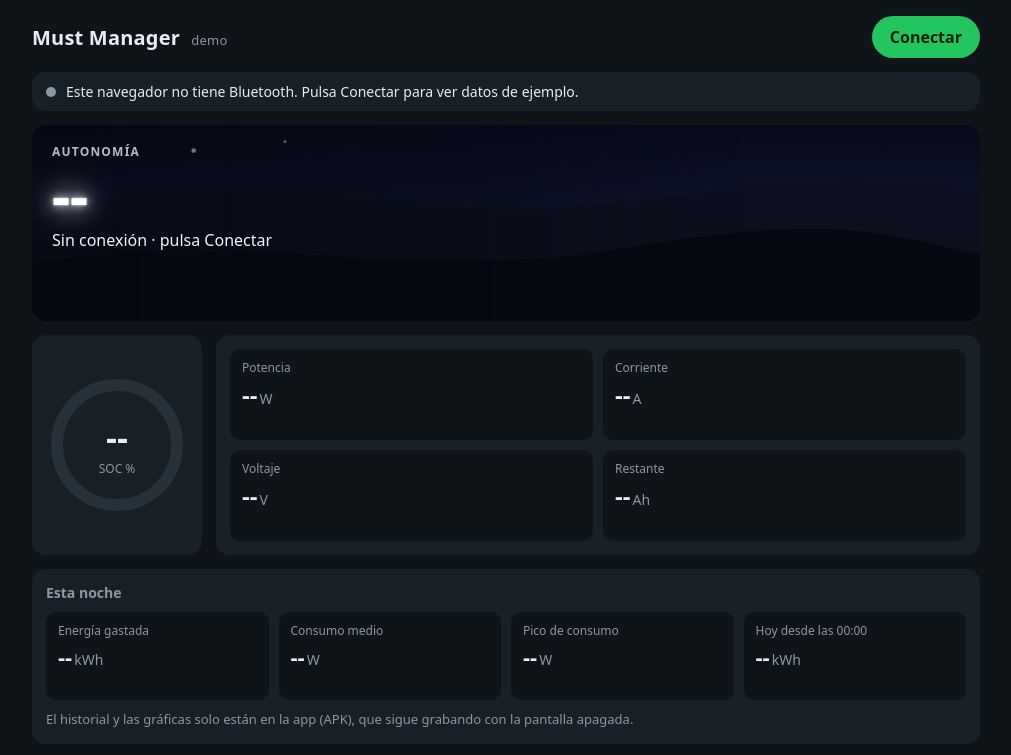
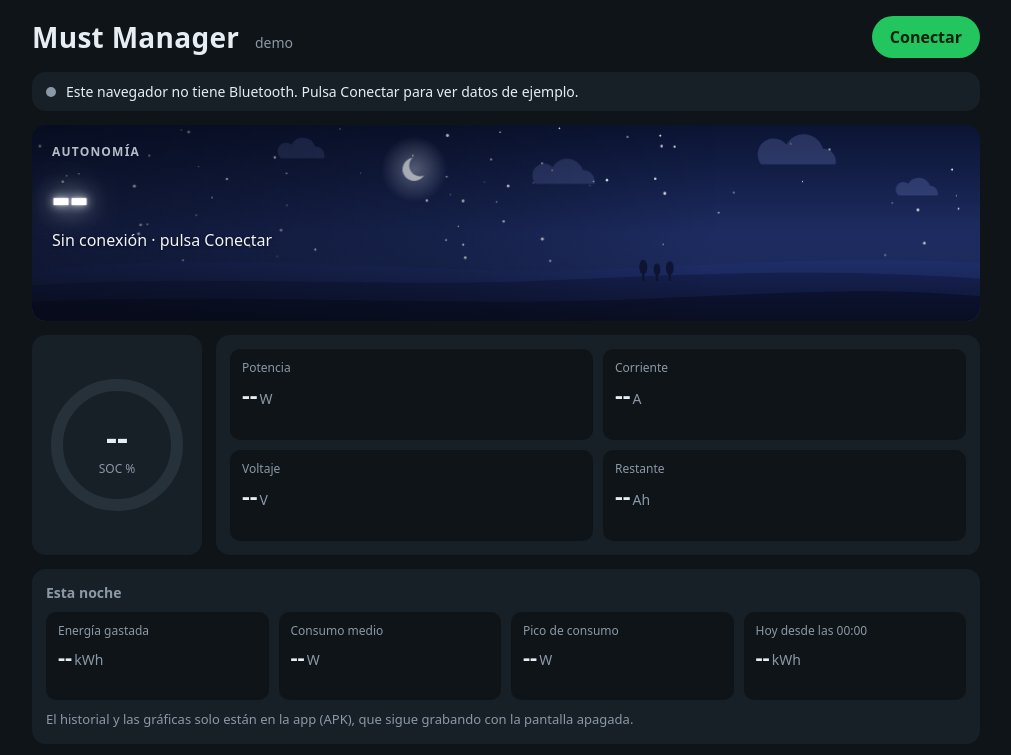
Before and after one commit to YoniValdes/must_manager, a plain HTML site: page app/index.html in a window 1280 px wide. Shown: the top 755 px of the page, without its empty margins (134-1145 px from the left). Drawn offline with Linux system fonts and the light colour scheme.

Commit message:
v0.13: escena de la autonomía inspirada en ilustración plana; título más grande
- Lienzo ancho (1000×200) con las proporciones de la tarjeta: antes se
  recortaba la parte alta y no se veían el sol de mediodía, la luna ni las nubes.
- Colinas más bajas en tres capas con arbolitos, nubes que se desplazan
  despacio y 70 estrellas. Paleta por momento: alba violeta, mañana prado,
  día azul, atardecer coral, crepúsculo violeta y noche azul marino.
- Velo inferior para que las pastillas se lean siempre.
- Título "Must Manager" a 28 px (22 px en móvil).
- Pruebas de diseño en el navegador: index.html?demo&hora=HH:MM.

Co-Authored-By: Claude Opus 5.5 <noreply@anthropic.com>

```diff
--- a/android/AndroidManifest.xml
+++ b/android/AndroidManifest.xml
@@ -1,7 +1,7 @@
 <?xml version="1.0" encoding="utf-8"?>
 <!-- Sin permiso INTERNET a propósito: la app no puede conectarse a la red aunque quisiera. -->
 <manifest xmlns:android="http://schemas.android.com/apk/res/android"
-    package="com.jhonny.mustmanager" android:versionCode="12" android:versionName="0.12">
+    package="com.jhonny.mustmanager" android:versionCode="13" android:versionName="0.13">
     <uses-sdk android:minSdkVersion="24" android:targetSdkVersion="34"/>
 
     <!-- Android 11 y anteriores -->
--- a/app/index.html
+++ b/app/index.html
@@ -23,8 +23,9 @@
     font-family: system-ui, -apple-system, "Segoe UI", Roboto, sans-serif; }
   body { padding: 16px; max-width: 980px; margin: 0 auto; }
   header { display: flex; align-items: center; gap: 12px; margin-bottom: 14px; }
-  header h1 { font-size: 20px; margin: 0; flex: 1; letter-spacing: .2px; }
-  header h1 small { color: var(--muted); font-weight: 400; font-size: 13px; margin-left: 6px; }
+  header h1 { font-size: 28px; font-weight: 800; margin: 0; flex: 1; letter-spacing: .3px; }
+  header h1 small { color: var(--muted); font-weight: 500; font-size: 14px; margin-left: 8px; letter-spacing: 0; }
+  @media (max-width: 480px) { header h1 { font-size: 22px; } }
   button { font: inherit; font-weight: 600; border: 0; border-radius: 999px; padding: 10px 18px;
     background: var(--good); color: #05210f; cursor: pointer; }
   button.secondary { background: var(--line); color: var(--text); }
@@ -64,9 +65,14 @@
   .eta[data-level="bad"] { --neon: #f87171; }
   .eta[data-level="charge"] { --neon: #38bdf8; }
   .eta .sky { position: absolute; inset: 0; width: 100%; height: 100%; }
-  /* Velo oscuro detrás del texto: el número se lee igual de bien con el cielo claro del mediodía */
+  /* Velos oscuros: a la izquierda detrás del número y abajo detrás de las pastillas,
+     para que el texto se lea igual con el cielo claro del mediodía */
   .eta::after { content: ""; position: absolute; inset: 0; pointer-events: none;
-    background: linear-gradient(90deg, rgba(5,8,18,.62) 0%, rgba(5,8,18,.38) 45%, rgba(5,8,18,0) 75%); }
+    background: linear-gradient(0deg, rgba(5,8,18,.62) 0%, rgba(5,8,18,.22) 26%, rgba(5,8,18,0) 45%),
+                linear-gradient(90deg, rgba(5,8,18,.55) 0%, rgba(5,8,18,.28) 45%, rgba(5,8,18,0) 72%); }
+  .sky .cloud { animation: drift 80s ease-in-out infinite alternate; }
+  .sky .cloud.slow { animation-duration: 120s; }
+  @keyframes drift { from { transform: translateX(-30px); } to { transform: translateX(30px); } }
   .eta .content { position: relative; z-index: 1; padding: 18px 20px; }
   .eta .label { color: rgba(230,237,243,.78); font-size: 12px; font-weight: 700; text-transform: uppercase; letter-spacing: 1.2px; }
   .eta .label span { text-transform: none; letter-spacing: 0; font-weight: 500; opacity: .8; }
@@ -85,7 +91,7 @@
   .sky #sunCore { animation: breathe 6s ease-in-out infinite alternate; transform-box: fill-box; transform-origin: center; }
   @keyframes twinkle { from { opacity: .25; } to { opacity: 1; } }
   @keyframes breathe { from { transform: scale(1); } to { transform: scale(1.08); } }
-  @media (prefers-reduced-motion: reduce) { .sky .star, .sky #sunCore { animation: none; } .eta { transition: none; } }
+  @media (prefers-reduced-motion: reduce) { .sky .star, .sky #sunCore, .sky .cloud { animation: none; } .eta { transition: none; } }
   /* Campana: rellena = alertas activas; solo silueta = desactivadas */
   #bell svg path:first-child { fill: none; transition: fill .2s; }
   #bell.on svg path:first-child { fill: currentColor; }
@@ -219,7 +225,7 @@
 </div>
 
 <div class="eta" id="eta" data-level="">
-  <svg class="sky" viewBox="0 0 400 200" preserveAspectRatio="xMidYMax slice" aria-hidden="true">
+  <svg class="sky" viewBox="0 0 1000 200" preserveAspectRatio="xMidYMax slice" aria-hidden="true">
     <defs>
       <radialGradient id="sunGlow"><stop offset="0" stop-color="#fff7d6"/><stop offset=".3" stop-color="#fde68a" stop-opacity=".85"/>
         <stop offset="1" stop-color="#fbbf24" stop-opacity="0"/></radialGradient>
@@ -229,8 +235,21 @@
     <g id="stars"></g>
     <g id="sun"><circle r="46" fill="url(#sunGlow)"/><circle id="sunCore" r="14" fill="#fff4c2"/></g>
     <g id="moon"><circle r="34" fill="url(#moonGlow)"/><circle r="12" fill="#f1f5ff" mask="url(#crescent)"/></g>
-    <path id="hillFar" d="M0 158 C 55 138, 120 146, 185 152 S 310 132, 400 146 L400 200 L0 200 Z"/>
-    <path id="hillNear" d="M0 176 C 80 160, 160 184, 245 170 S 350 160, 400 172 L400 200 L0 200 Z"/>
+    <g id="clouds">
+      <path class="cloud" d="M560 60 h60 a12 12 0 0 0 -12 -14 a17 17 0 0 0 -31 -3 a10 10 0 0 0 -17 17 z"/>
+      <path class="cloud slow" d="M790 40 h76 a13 13 0 0 0 -13 -16 a20 20 0 0 0 -37 -4 a12 12 0 0 0 -26 20 z"/>
+      <path class="cloud slow" d="M300 34 h44 a9 9 0 0 0 -9 -12 a13 13 0 0 0 -24 -2 a8 8 0 0 0 -11 14 z"/>
+      <path class="cloud" d="M930 72 h40 a8 8 0 0 0 -8 -10 a12 12 0 0 0 -22 -2 a7 7 0 0 0 -10 12 z"/>
+    </g>
+    <!-- Colinas bajas en tres capas (la mitad superior queda libre para el cielo) -->
+    <path id="hillFar" d="M0 150 C 150 132, 310 142, 470 148 S 800 128, 1000 142 L1000 200 L0 200 Z"/>
+    <path id="hillMid" d="M0 165 C 180 151, 370 167, 560 158 S 860 148, 1000 158 L1000 200 L0 200 Z"/>
+    <g id="trees">
+      <rect x="639" y="148" width="2.2" height="11"/><ellipse cx="640.1" cy="145" rx="4.2" ry="7.5"/>
+      <rect x="653" y="150" width="2.2" height="9"/><ellipse cx="654.1" cy="147.5" rx="3.5" ry="6.2"/>
+      <rect x="666" y="149" width="2.2" height="10"/><ellipse cx="667.1" cy="146" rx="4" ry="7"/>
+    </g>
+    <path id="hillNear" d="M0 181 C 220 170, 430 187, 650 177 S 900 168, 1000 176 L1000 200 L0 200 Z"/>
   </svg>
   <div class="content">
     <div class="label" id="etaLabel">Autonomía</div>
@@ -419,15 +438,19 @@
 
   // ---------------------------------------------------------------- cielo de la tarjeta de autonomía
   // Colores del cielo a lo largo del día, en minutos relativos al amanecer (R) y al atardecer (S).
+  // Paleta de cada momento inspirada en la ilustración de referencia: cielo (arriba/abajo),
+  // colinas (lejos/medio/cerca), nubes y su opacidad.
   var SKY_KEYS = [
-    { at: "R", off: -70, top: "#070b1a", bottom: "#17203b" }, // noche
-    { at: "R", off: -15, top: "#2b1b4a", bottom: "#c2552e" }, // alba
-    { at: "R", off: 50, top: "#b45f1d", bottom: "#f0b04a" },  // mañana cálida
-    { at: "S", off: -100, top: "#b45f1d", bottom: "#f0b04a" }, // tarde
-    { at: "S", off: -20, top: "#8f2f12", bottom: "#f07a2a" }, // hora dorada
-    { at: "S", off: 20, top: "#3a1c4f", bottom: "#a8401c" },  // crepúsculo
-    { at: "S", off: 75, top: "#070b1a", bottom: "#17203b" }   // noche
+    { at: "R", off: -70, top: "#0b1433", bottom: "#2c3f86", far: "#24357a", mid: "#1a2760", near: "#101940", cloud: "#7d8fd6", co: .25 }, // noche
+    { at: "R", off: -20, top: "#5b47b8", bottom: "#d4b0ea", far: "#9b7fdb", mid: "#7a5cc8", near: "#4e3699", cloud: "#f3e9ff", co: .7 },  // alba violeta
+    { at: "R", off: 45, top: "#3f8fd8", bottom: "#e5ee9c", far: "#cbdc6e", mid: "#9bbf4e", near: "#5f8f33", cloud: "#ffffff", co: .85 },  // mañana prado
+    { at: "R", off: 150, top: "#2a78de", bottom: "#a6d8f6", far: "#93d48c", mid: "#52af6a", near: "#2b7a4c", cloud: "#ffffff", co: .9 },  // día azul
+    { at: "S", off: -110, top: "#2a78de", bottom: "#a6d8f6", far: "#93d48c", mid: "#52af6a", near: "#2b7a4c", cloud: "#ffffff", co: .9 }, // tarde
+    { at: "S", off: -15, top: "#e45a6c", bottom: "#f8b58b", far: "#f6a06d", mid: "#e57d4c", near: "#bd5235", cloud: "#ffe3d6", co: .8 },  // atardecer coral
+    { at: "S", off: 30, top: "#6e52c9", bottom: "#d2b3ec", far: "#a487de", mid: "#8263cc", near: "#563c9f", cloud: "#efe4ff", co: .6 },   // crepúsculo violeta
+    { at: "S", off: 85, top: "#0b1433", bottom: "#2c3f86", far: "#24357a", mid: "#1a2760", near: "#101940", cloud: "#7d8fd6", co: .25 }   // noche
   ];
+  var SKY_FIELDS = ["top", "bottom", "far", "mid", "near", "cloud"];
   function hm(s) { var p = s.split(":"); return +p[0] * 60 + +p[1]; }
   function hex2rgb(h) { return [1, 3, 5].map(function (i) { return parseInt(h.substr(i, 2), 16); }); }
   function mix(a, b, t) {
@@ -440,36 +463,48 @@
     // Posiciones fijas (pseudoaleatorias) para que el cielo no "salte" al refrescar.
     var g = $("stars"), seed = 7, html = "";
     function rnd() { seed = (seed * 9301 + 49297) % 233280; return seed / 233280; }
-    for (var i = 0; i < 38; i++) {
-      html += "<circle class='star' cx='" + (rnd() * 400).toFixed(1) + "' cy='" + (rnd() * 130).toFixed(1) +
+    for (var i = 0; i < 70; i++) {
+      html += "<circle class='star' cx='" + (rnd() * 1000).toFixed(1) + "' cy='" + (rnd() * 140).toFixed(1) +
         "' r='" + (0.5 + rnd() * 1.1).toFixed(2) + "' style='animation-delay:" + (rnd() * 3.5).toFixed(2) + "s'/>";
     }
     g.innerHTML = html;
   })();
 
+  // Para revisar la escena a cualquier hora: index.html?hora=21:30 (solo pruebas en el navegador).
+  var SKY_TEST = (location.search.match(/[?&]hora=(\d{1,2}):(\d{2})/) || null);
   function updateSky() {
-    var d = new Date(), m = d.getHours() * 60 + d.getMinutes() + d.getSeconds() / 60;
+    var d = new Date();
+    if (SKY_TEST) d.setHours(+SKY_TEST[1], +SKY_TEST[2], 0, 0);
+    var m = d.getHours() * 60 + d.getMinutes() + d.getSeconds() / 60;
     var R = hm(SUNRISE), S = hm(SUNSET);
     if (S <= R) S += 1440;
     // Fotogramas clave en minutos absolutos, ordenados y cerrados en círculo (24 h).
-    var keys = SKY_KEYS.map(function (k) { return { m: (k.at === "R" ? R : S) + k.off, top: k.top, bottom: k.bottom }; });
+    var keys = SKY_KEYS.map(function (k) {
+      var o = { m: (k.at === "R" ? R : S) + k.off };
+      for (var f in k) if (f !== "at" && f !== "off") o[f] = k[f];
+      return o;
+    });
     var first = keys[0], last = keys[keys.length - 1];
-    keys.unshift({ m: last.m - 1440, top: last.top, bottom: last.bottom });
-    keys.push({ m: first.m + 1440, top: first.top, bottom: first.bottom });
-    var top = keys[0].top, bottom = keys[0].bottom;
+    keys.unshift(Object.assign({}, last, { m: last.m - 1440 }));
+    keys.push(Object.assign({}, first, { m: first.m + 1440 }));
+    var c = keys[0];
     for (var i = 0; i < keys.length - 1; i++) {
       if (m >= keys[i].m && m <= keys[i + 1].m) {
-        var t = (m - keys[i].m) / Math.max(1, keys[i + 1].m - keys[i].m);
-        top = mix(keys[i].top, keys[i + 1].top, t);
-        bottom = mix(keys[i].bottom, keys[i + 1].bottom, t);
+        var t = (m - keys[i].m) / Math.max(1, keys[i + 1].m - keys[i].m), a = keys[i], b = keys[i + 1];
+        c = { co: a.co + (b.co - a.co) * t };
+        SKY_FIELDS.forEach(function (f) { c[f] = mix(a[f], b[f], t); });
         break;
       }
     }
     var eta = $("eta");
-    eta.style.setProperty("--sky-top", top);
-    eta.style.setProperty("--sky-bottom", bottom);
-    $("hillFar").setAttribute("fill", darken(bottom, 0.5));
-    $("hillNear").setAttribute("fill", darken(bottom, 0.72));
+    eta.style.setProperty("--sky-top", c.top);
+    eta.style.setProperty("--sky-bottom", c.bottom);
+    $("hillFar").setAttribute("fill", c.far);
+    $("hillMid").setAttribute("fill", c.mid);
+    $("hillNear").setAttribute("fill", c.near);
+    $("trees").setAttribute("fill", darken(c.mid, 0.35));
+    $("clouds").setAttribute("fill", c.cloud);
+    $("clouds").setAttribute("opacity", c.co.toFixed(2));
 
     // Sol: arco de izquierda a derecha entre el amanecer y el atardecer. Luna: lo mismo de noche.
     var mod = function (v) { return ((v % 1440) + 1440) % 1440; };
@@ -477,7 +512,7 @@
     var dayLen = mod(s - r), sinceRise = mod(now - r);
     var isDay = sinceRise <= dayLen;
     var p = isDay ? sinceRise / dayLen : mod(now - s) / mod(r - s);
-    var x = 30 + p * 340, y = 160 - Math.sin(p * Math.PI) * 125;
+    var x = 80 + p * 840, y = 172 - Math.sin(p * Math.PI) * 135;
     $("sun").setAttribute("transform", "translate(" + x.toFixed(1) + " " + y.toFixed(1) + ")");
     $("moon").setAttribute("transform", "translate(" + x.toFixed(1) + " " + y.toFixed(1) + ")");
     $("sun").style.display = isDay ? "" : "none";
@@ -884,6 +919,9 @@
     $("exportBtn").hidden = true;
   }
 
+  // index.html?demo: carga directamente los datos de ejemplo (para revisar el diseño en el navegador).
+  if (!hasBridge && /[?&]demo/.test(location.search)) demo();
+
   // El historial se lee de la base de datos de la app: al abrir y cada minuto (también desconectado: son datos pasados).
   loadHistory();
   setInterval(loadHistory, 60000);
```
